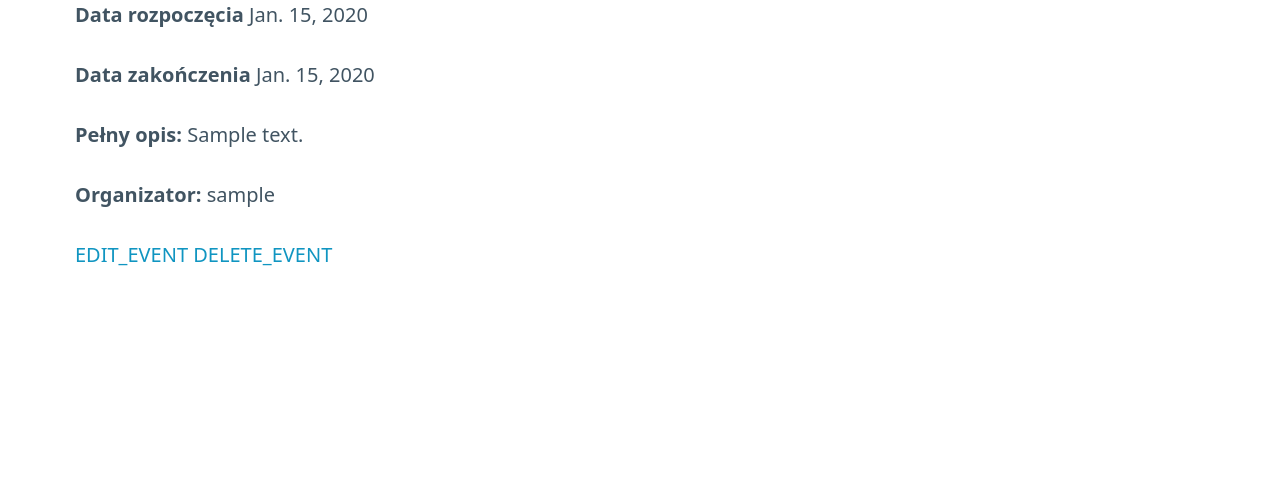
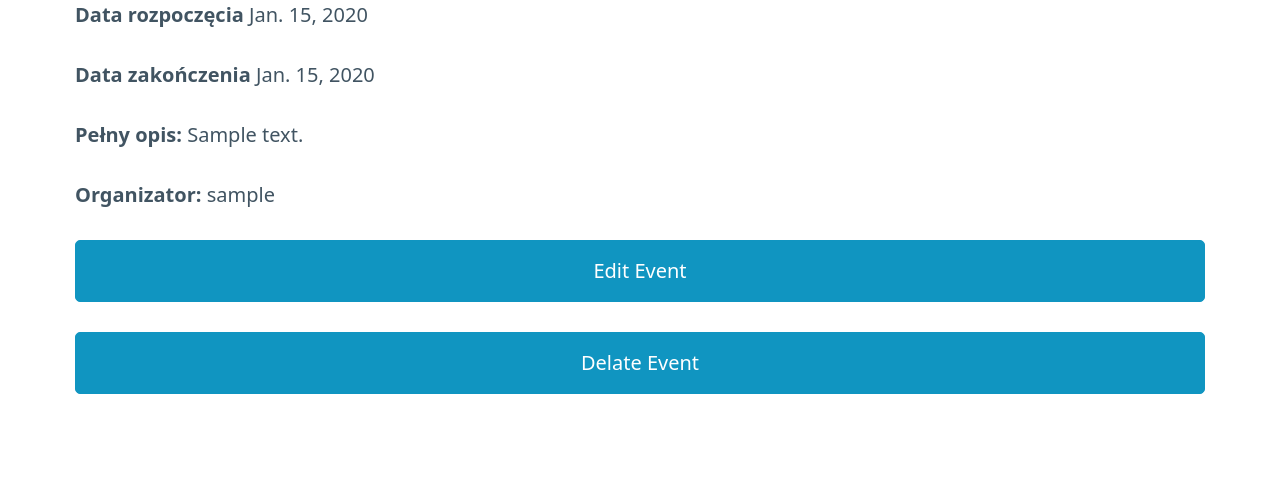
Before and after one commit to Roger2332/Projekt_Koncowy_SDA, a Django app: page /event/1/ in a window 1280 px wide. Shown: the part 452-956 px from the top of the page. Before the commit the page ends 718 px from the top, so only its background shows below. Run offline with Django 5.2, Linux system fonts and the light colour scheme; a user stored in the database is signed in; tables that the repository leaves empty hold one stand-in row (values such as "Sample post"); some libraries are stand-ins or nearby versions.

Commit message:
Zmiana przyciskow edit i delate

```diff
--- a/Projekt_Koncowy/urls.py
+++ b/Projekt_Koncowy/urls.py
@@ -29,7 +29,7 @@ urlpatterns = [
     path('list_events/', list_events, name='list_events'),
     # Zarządzanie eventem
     path('Create_event/', create_event, name='event'),
-    path('update_event/<pk>', edit_event, name='movie_update'),
+    path('update_event/<pk>', edit_event, name='event_edit'),
     path('delete_event/<int:pk>', delete_event, name='delete_event'),
     path('event/<int:pk>/', event_detail, name='event_detail'),
 
--- a/templates/event_detail.html
+++ b/templates/event_detail.html
@@ -13,8 +13,15 @@
         <p><strong>Organizator:</strong> {{ event.author.username }}</p>
 
         {% if is_organizer %}
-            <a href="{% url 'movie_update' event.id %}" class="btn btn-secondary">EDIT_EVENT</a>
-            <a href="{% url 'delete_event' event.id %}" class="btn btn-danger">DELETE_EVENT</a>
+            <form action="{% url 'event_edit' event.id %}" class="btn btn-secondary">
+                {% csrf_token %}
+                <button type="submit" class="btn btn-success">Edit Event</button>
+            </form>
+            <form action="{% url 'delete_event' event.id %}" class="btn btn-secondary">
+                {% csrf_token %}
+                <button type="submit" class="btn btn-success">Delate Event</button>
+            </form>
+
         {% elif is_registered %}
             <form action="{% url 'unsubscribe_event' event.id %}" method="post">
                 {% csrf_token %}
```
Also changed, not shown: templates/search_results_list.html (+6 -4 lines).
